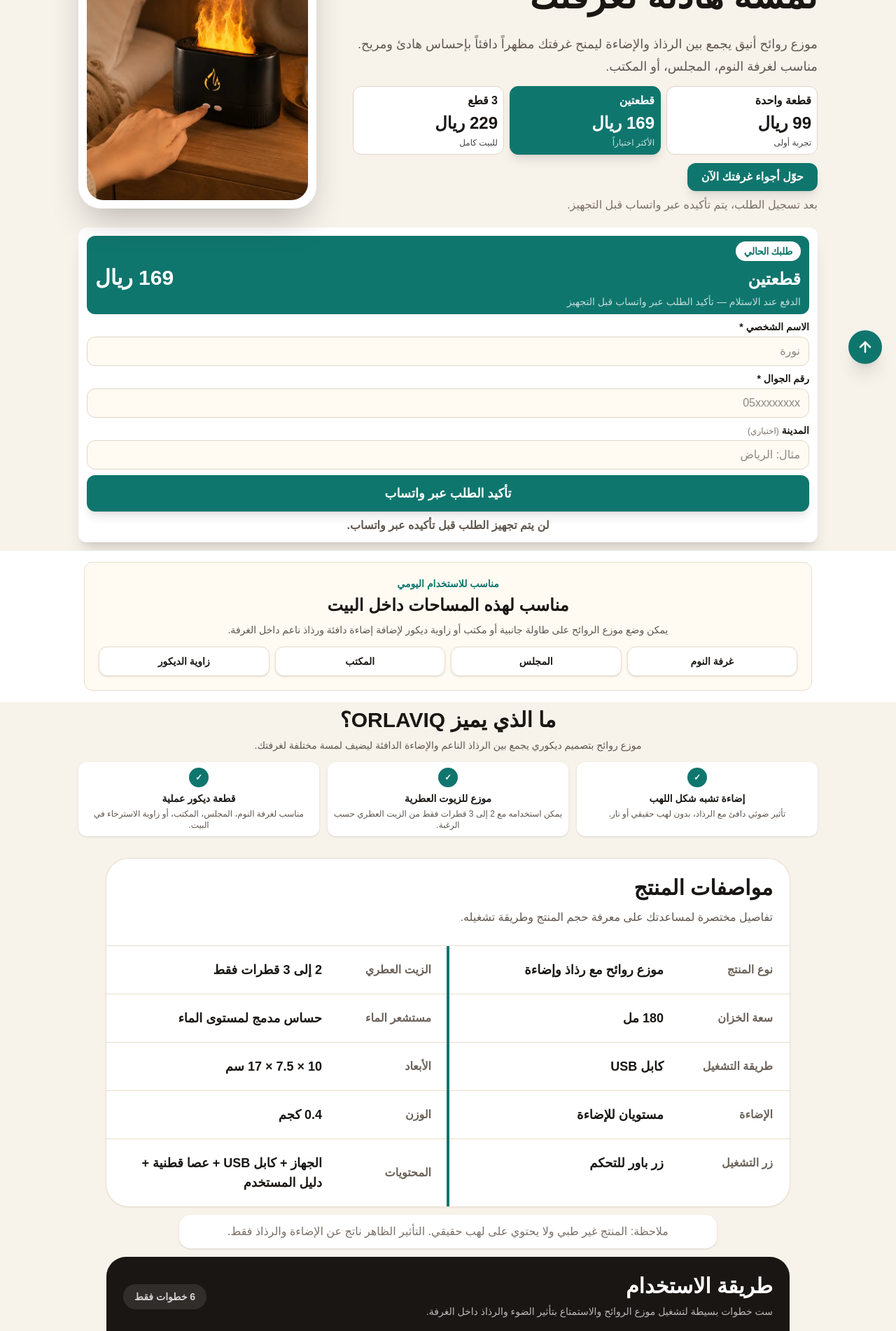
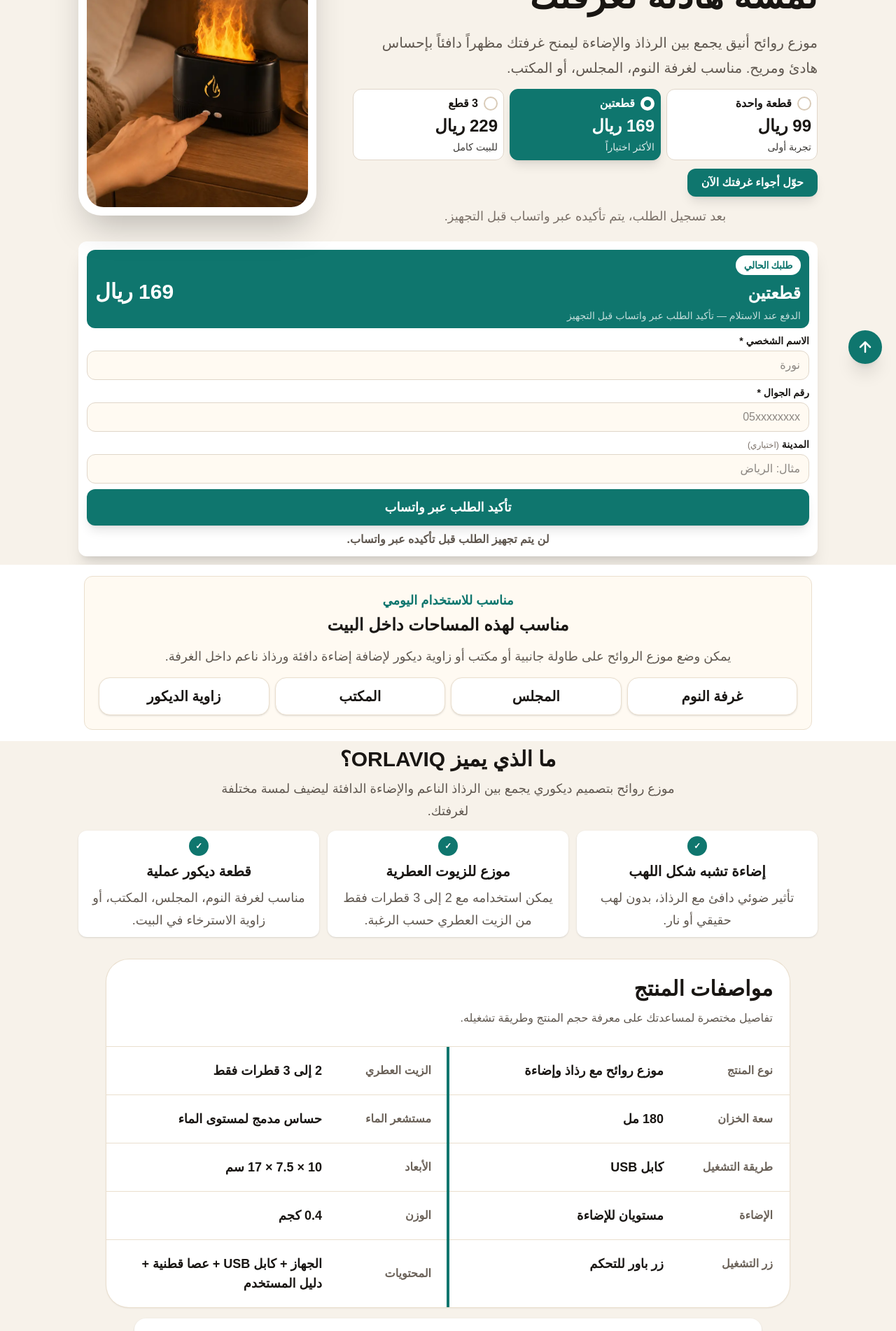
Before and after one commit to sihma64/orlaviq-ksa-landing, a Next.js app: page / in a window 1280 px wide. Shown: the part 260-2162 px from the top of the page at 70% size. Built offline with nearby package versions, Linux system fonts and the light colour scheme.

Commit message:
Increase key instructional text sizes

```diff
--- a/src/app/page.tsx
+++ b/src/app/page.tsx
@@ -147,28 +147,46 @@ export default function Home() {
            إضاءة دافئة ورذاذ يضيفان لمسة هادئة لغرفتك
           </h1>
 
-          <p className="mt-5 max-w-2xl text-lg leading-8 text-[#5f574f]">
+          <p className="mt-4 max-w-2xl text-lg font-medium leading-8 text-[#5f574f] sm:text-xl sm:leading-9">
   موزع روائح أنيق يجمع بين الرذاذ والإضاءة ليمنح غرفتك مظهراً دافئاً
 بإحساس هادئ ومريح. مناسب لغرفة النوم، المجلس، أو المكتب.
 </p>
 
           <div className="mt-3 grid gap-2 sm:grid-cols-3">
-            {offers.map((item) => (
+  {offers.map((item) => {
+    const isSelected = selectedOffer === item.id;
+
+    return (
       <button
         key={item.id}
         type="button"
         onClick={() => handleOfferSelect(item)}
         className={`rounded-xl border p-2 text-right transition ${
-                  selectedOffer === item.id
+          isSelected
             ? "border-[#0f766e] bg-[#0f766e] text-white shadow-lg"
             : "border-[#e0d6c9] bg-white text-[#191613]"
         }`}
       >
+        <div className="flex items-center justify-start gap-2">
+  <span
+    aria-hidden="true"
+    className={`flex h-5 w-5 shrink-0 items-center justify-center rounded-full border-2 bg-white ${
+      isSelected ? "border-white" : "border-[#d9cbb8]"
+    }`}
+  >
+    {isSelected && (
+      <span className="h-2.5 w-2.5 rounded-full bg-[#0f766e]" />
+    )}
+  </span>
+
   <p className="text-base font-black">{item.label}</p>
+</div>
+
         <p className="mt-1 text-2xl font-black">{item.price}</p>
-                <p className="mt-1 text-xs opacity-80">{item.note}</p>
+        <p className="mt-1 text-sm font-medium leading-5 opacity-85">{item.note}</p>
       </button>
-            ))}
+    );
+  })}
 </div>
 
           <a
@@ -178,7 +196,7 @@ export default function Home() {
             حوّل أجواء غرفتك الآن
           </a>
 
-          <p className="mt-2 text-base font-medium leading-6 text-[#7a7068]">
+          <p className="mt-3 text-center text-lg font-medium leading-8 text-[#7a7068]">
   بعد تسجيل الطلب، يتم تأكيده عبر واتساب قبل التجهيز.
 </p>
         </div>
@@ -269,7 +287,7 @@ export default function Home() {
       <section className="bg-white px-4 py-4 sm:px-6 lg:px-8">
   <div className="mx-auto max-w-[1040px] rounded-xl border border-[#eadfce] bg-[#fffaf2] px-4 py-4 sm:px-5 sm:py-5">
     <div className="text-center">
-      <p className="text-sm font-black text-[#0f766e]">
+      <p className="text-base font-black text-[#0f766e] sm:text-lg">
         مناسب للاستخدام اليومي
       </p>
 
@@ -277,9 +295,8 @@ export default function Home() {
         مناسب لهذه المساحات داخل البيت
       </h2>
 
-      <p className="mx-auto mt-2 max-w-3xl text-sm font-medium leading-6 text-[#5f574f]">
-        يمكن وضع موزع الروائح على طاولة جانبية أو مكتب أو زاوية ديكور لإضافة
-        إضاءة دافئة ورذاذ ناعم داخل الغرفة.
+      <p className="mt-3 text-base font-medium leading-8 text-[#5f574f] sm:text-lg sm:leading-9">
+  يمكن وضع موزع الروائح على طاولة جانبية أو مكتب أو زاوية ديكور لإضافة إضاءة دافئة ورذاذ ناعم داخل الغرفة.
 </p>
     </div>
 
@@ -292,7 +309,7 @@ export default function Home() {
       ].map((item) => (
         <div
           key={item}
-          className="rounded-xl border border-[#eadfce] bg-white px-3 py-2.5 text-center text-sm font-black shadow-sm"
+          className="rounded-2xl border border-[#eadfce] bg-white px-4 py-3 text-center text-lg font-black shadow-sm sm:text-xl"
         >
           {item}
         </div>
@@ -304,7 +321,7 @@ export default function Home() {
       <section className="mx-auto max-w-[1120px] px-4 pt-2 pb-2 sm:px-6 lg:px-8">
   <div className="text-center">
     <h2 className="text-2xl font-black sm:text-3xl">ما الذي يميز ORLAVIQ؟</h2>
-    <p className="mx-auto mt-1.5 max-w-2xl text-sm leading-6 text-[#5f574f]">
+    <p className="mx-auto mt-2 max-w-2xl text-base font-medium leading-7 text-[#5f574f] sm:text-lg sm:leading-8">
   موزع روائح بتصميم ديكوري يجمع بين الرذاذ الناعم والإضاءة الدافئة ليضيف
   لمسة مختلفة لغرفتك.
 </p>
@@ -332,8 +349,10 @@ export default function Home() {
   <div className="mx-auto flex h-7 w-7 items-center justify-center rounded-full bg-[#0f766e] text-xs font-black text-white">
     ✓
   </div>
-  <h3 className="mt-1.5 text-sm font-black">{item.title}</h3>
-  <p className="mt-1 text-xs leading-4 text-[#5f574f]">{item.text}</p>
+ <h3 className="mt-2 text-lg font-black sm:text-xl">{item.title}</h3>
+<p className="mt-2 text-base font-medium leading-7 text-[#5f574f] sm:text-lg sm:leading-8">
+  {item.text}
+</p>
 </div>
     ))}
   </div>
@@ -392,7 +411,7 @@ export default function Home() {
     </div>
   </div>
 
- <p className="mx-auto mt-3 max-w-3xl rounded-2xl bg-white px-4 py-3 text-center text-base leading-6 text-[#7a7068] shadow-sm">
+ <p className="mx-auto mt-4 max-w-4xl rounded-2xl bg-white px-5 py-4 text-center text-lg font-medium leading-8 text-[#5f574f] shadow-sm sm:text-xl sm:leading-9">
     ملاحظة: المنتج غير طبي ولا يحتوي على لهب حقيقي. التأثير الظاهر ناتج عن
     الإضاءة والرذاذ فقط.
   </p>
@@ -405,12 +424,12 @@ export default function Home() {
     <div className="flex flex-col gap-2 sm:flex-row sm:items-center sm:justify-between">
       <div>
         <h2 className="text-2xl font-black sm:text-3xl">طريقة الاستخدام</h2>
-        <p className="mt-1.5 max-w-2xl text-sm leading-6 text-white/70">
+        <p className="mt-2 text-base font-medium leading-7 text-white/80 sm:text-lg sm:leading-8">
           ست خطوات بسيطة لتشغيل موزع الروائح والاستمتاع بتأثير الضوء والرذاذ داخل الغرفة.
         </p>
       </div>
 
-      <span className="w-fit rounded-full bg-white/10 px-4 py-2 text-sm font-bold text-white/80">
+      <span className="inline-flex rounded-2xl bg-white/10 px-5 py-3 text-base font-black text-white sm:text-lg">
         6 خطوات فقط
       </span>
     </div>
```
Lines whose indentation alone changed are shown as unchanged.
